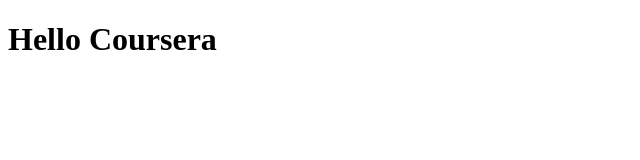
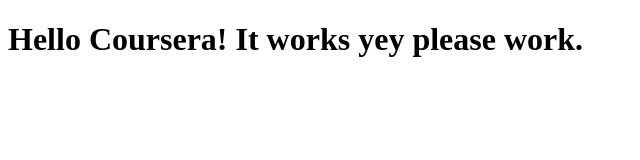
Before and after one commit to raawrd/coursera-test, a plain HTML site: page site/index.html in a window 1280 px wide. Shown: the whole page, without its empty margins (0-640 px from the left). Drawn offline with Linux system fonts and the light colour scheme.

Commit message:
Additional changes to my test

```diff
--- a/site/index.html
+++ b/site/index.html
@@ -4,6 +4,6 @@
 	<title>Hello Coursera!</title>
 </head>
 <body>
-<h1>Hello Coursera</h1>
+<h1>Hello Coursera! It works yey please work.</h1>
 </body>
 </html>
```
